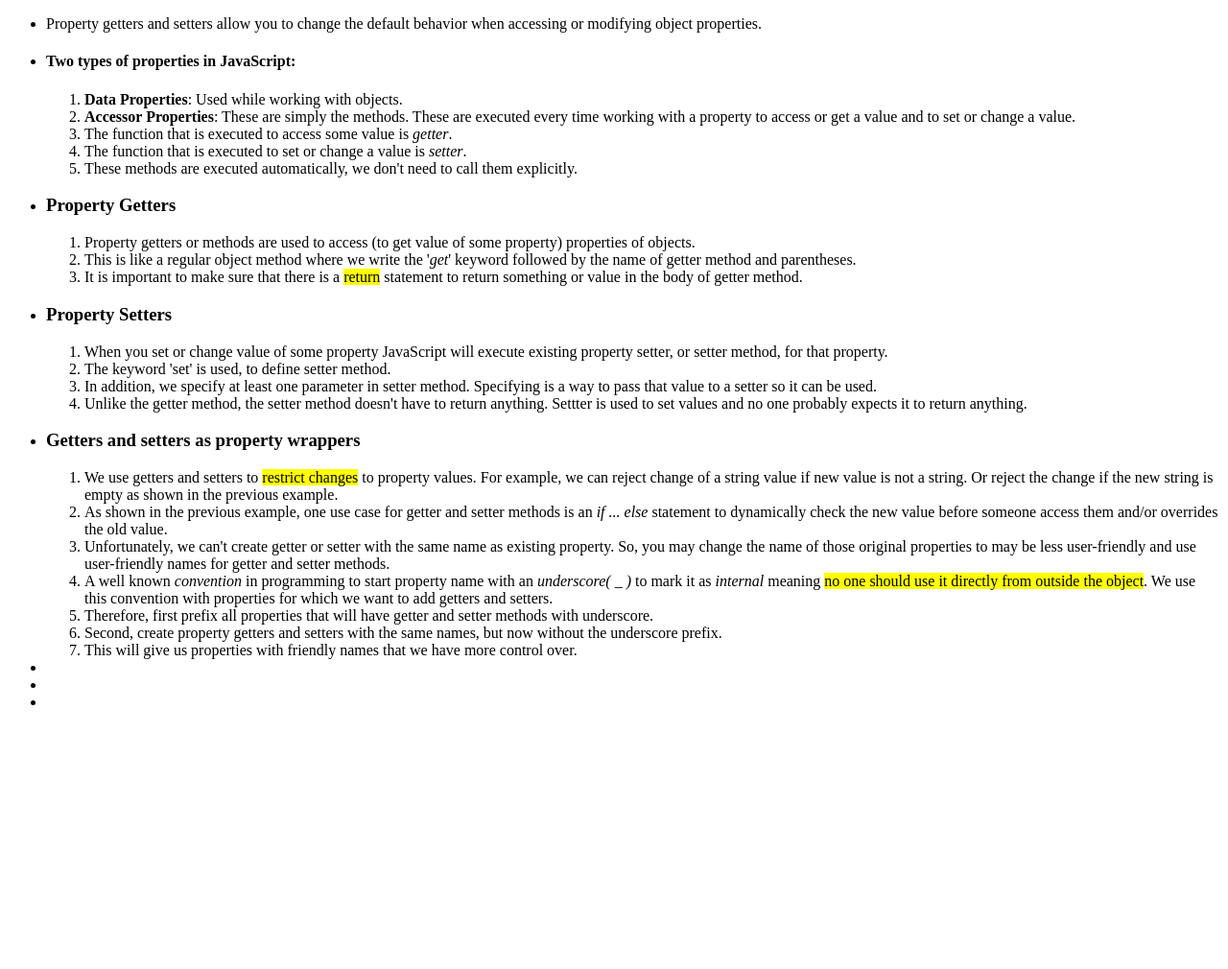
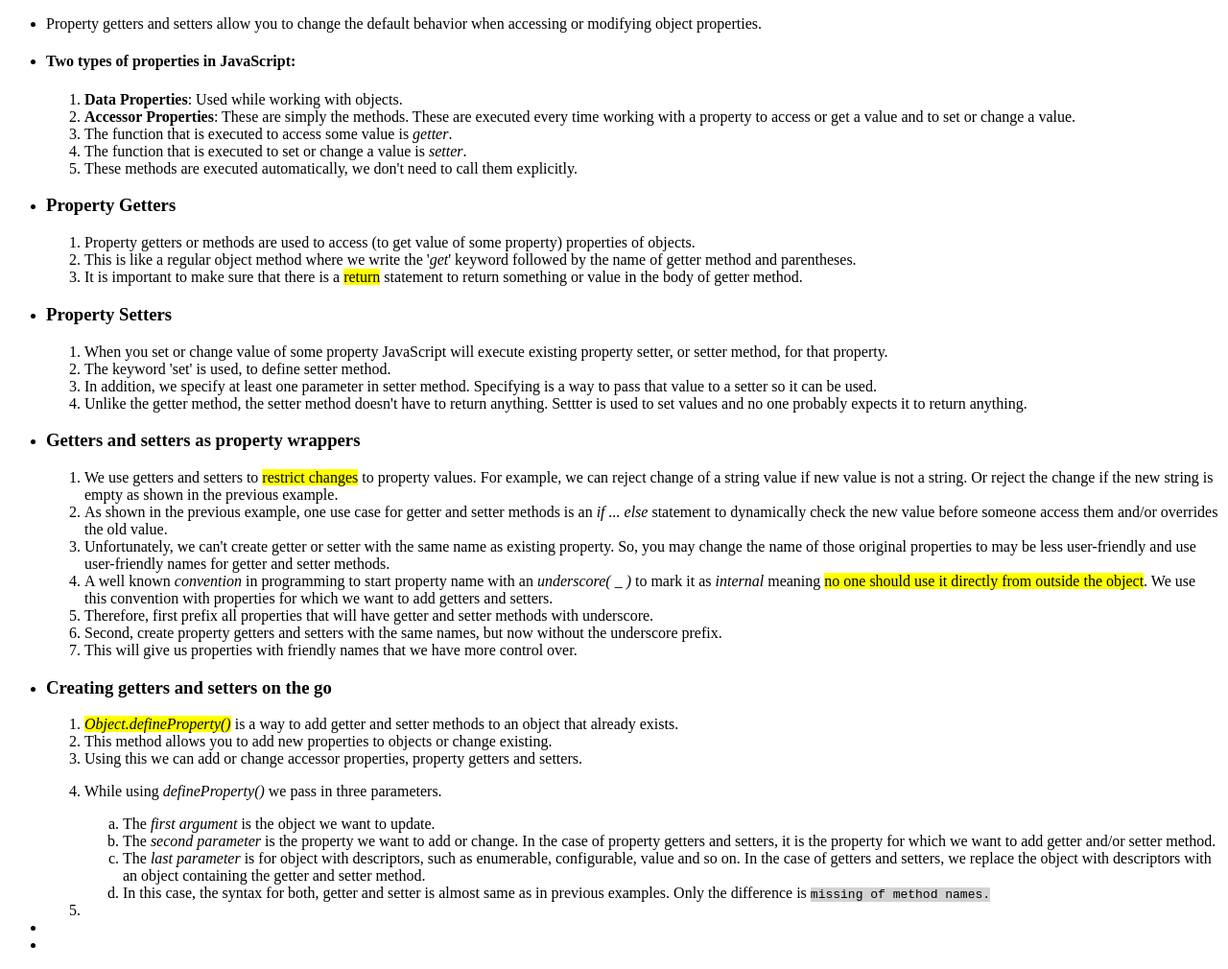
Before and after one commit to yugmani/alex-getters-setters, a website: page index.html in a window 1280 px wide. Shown: the part 91-1101 px from the top of the page at 96% size. Before the commit the page ends 848 px from the top, so only its background shows below. Drawn offline with Linux system fonts and the light colour scheme.

Commit message:
Object.defineProperty() method

```diff
--- a/index.html
+++ b/index.html
@@ -115,7 +115,52 @@
           </li>
         </ol>
       </li>
-      <li></li>
+      <li>
+        <h3>Creating getters and setters on the go</h3>
+        <ol>
+          <li>
+            <em><mark>Object.defineProperty()</mark></em> is a way to add getter
+            and setter methods to an object that already exists.
+          </li>
+          <li>
+            This method allows you to add new properties to objects or change
+            existing.
+          </li>
+          <li>
+            Using this we can add or change accessor properties, property
+            getters and setters.
+          </li>
+          <li>
+            <p>
+              While using <em>defineProperty()</em> we pass in three parameters.
+            </p>
+            <ol style="list-style-type: lower-alpha">
+              <li>
+                The <em>first argument</em> is the object we want to update.
+              </li>
+              <li>
+                The <em>second parameter</em> is the property we want to add or
+                change. In the case of property getters and setters, it is the
+                property for which we want to add getter and/or setter method.
+              </li>
+              <li>
+                The <em>last parameter</em> is for object with descriptors, such
+                as enumerable, configurable, value and so on. In the case of
+                getters and setters, we replace the object with descriptors with
+                an object containing the getter and setter method.
+              </li>
+              <li>
+                In this case, the syntax for both, getter and setter is almost
+                same as in previous examples. Only the difference is
+                <code style="background-color: lightgray"
+                  >missing of method names.</code
+                >
+              </li>
+            </ol>
+          </li>
+          <li></li>
+        </ol>
+      </li>
       <li></li>
       <li></li>
     </ul>
```
Also changed, not shown: index.js (+86 -0 lines).
